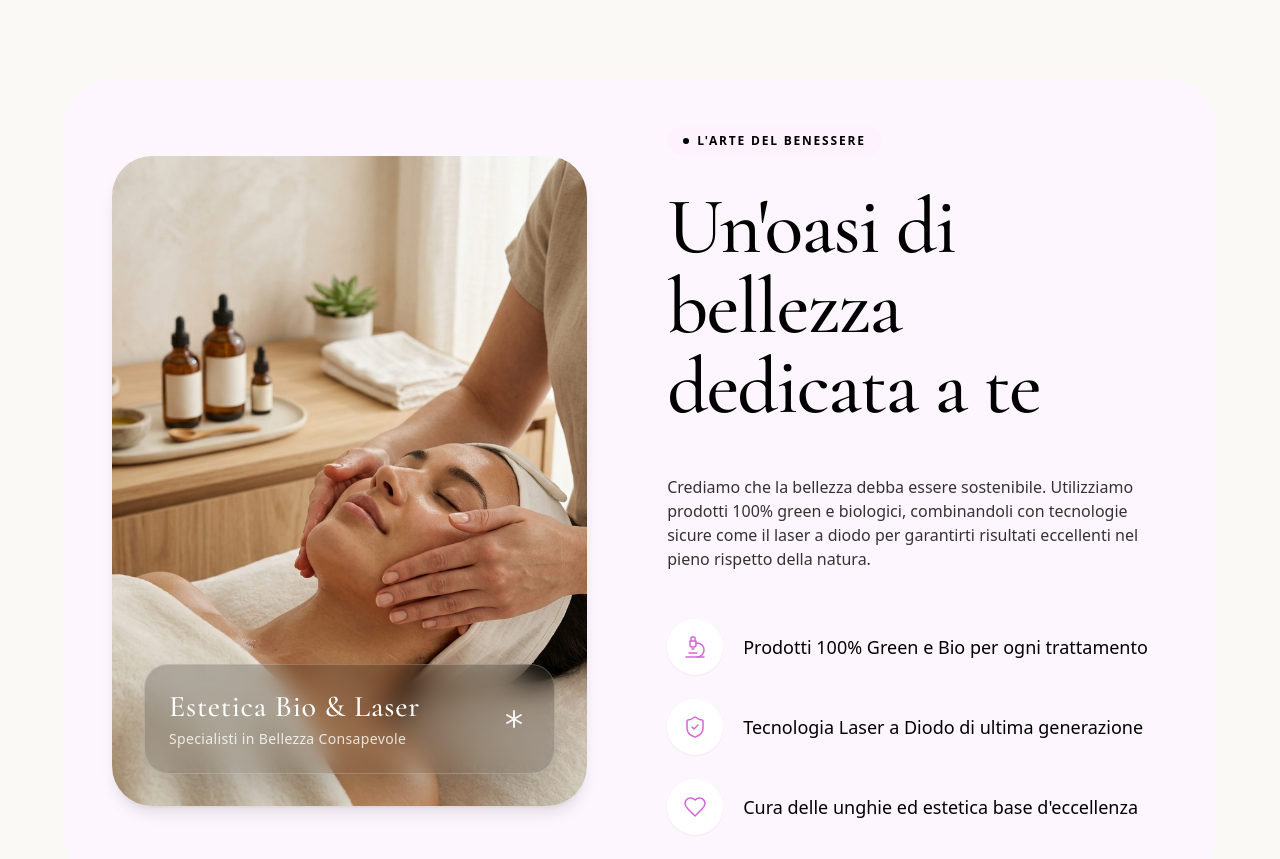
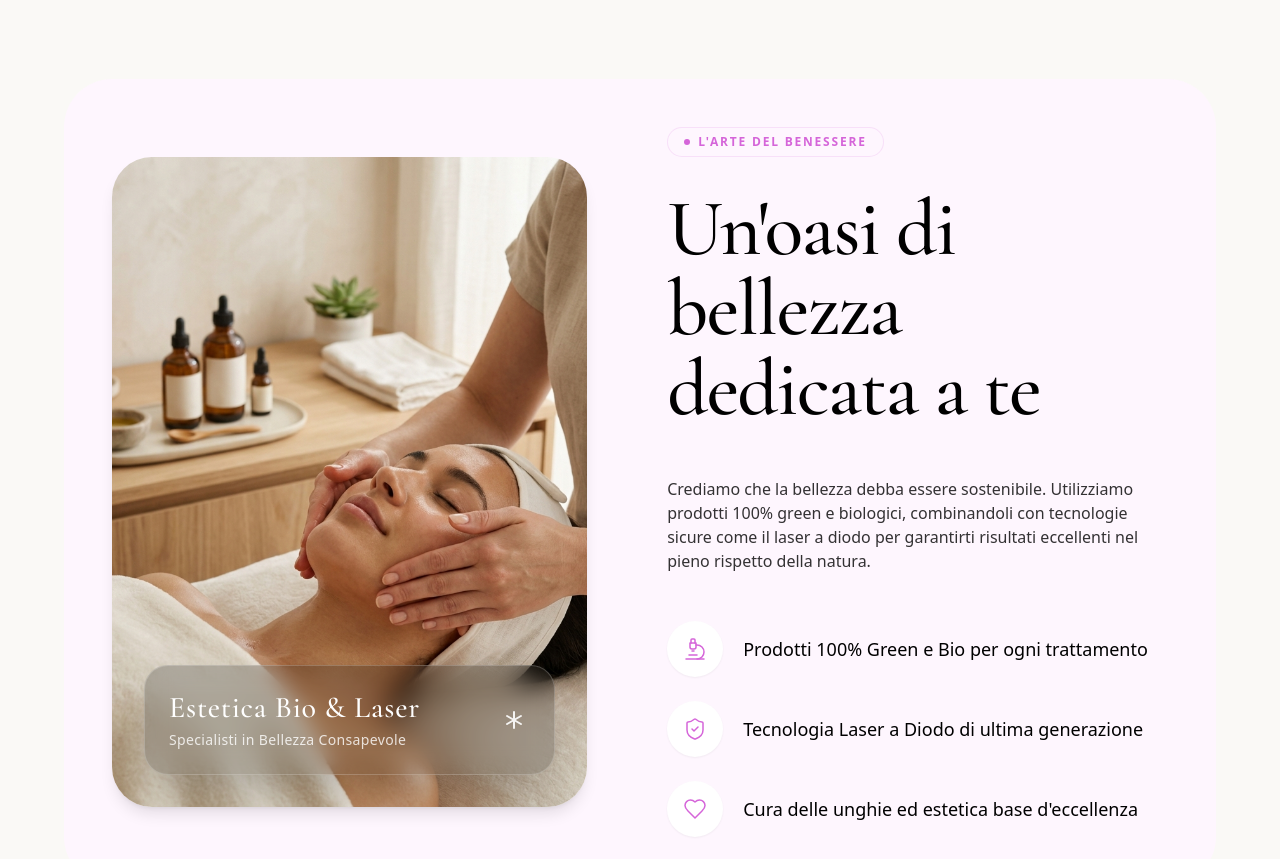
Before and after one commit to belpietrodavide01-beep/bottega-del-benessere, a React (Vite) app: page / in a window 1280 px wide. Shown: the part 3200-4059 px from the top of the page. Built offline with nearby package versions, Linux system fonts and the light colour scheme.

Commit message:
style: standardize badge colors in AboutSection

```diff
--- a/src/components/AboutSection.jsx
+++ b/src/components/AboutSection.jsx
@@ -54,10 +54,11 @@ export default function AboutSection() {
             whileInView={{ opacity: 1, x: 0 }}
             viewport={{ once: true }}
             transition={{ duration: 0.6 }}
-            className="inline-flex flex-row items-center gap-2 px-4 py-1.5 rounded-full mb-8 self-start bg-[#fdf2fd]"
+            className="inline-flex flex-row items-center gap-2 px-4 py-1.5 rounded-full mb-8 self-start"
+            style={{ backgroundColor: '#fef6fe', border: '1px solid rgba(213, 101, 217, 0.15)' }}
           >
-            <span className="w-1.5 h-1.5 rounded-full bg-black" />
-            <span className="text-[10px] md:text-xs font-bold tracking-[0.15em] text-black uppercase">
+            <span className="w-1.5 h-1.5 rounded-full bg-[#d565d9]" />
+            <span className="text-[10px] md:text-xs font-bold tracking-[0.15em] text-[#d565d9] uppercase">
               L'arte del benessere
             </span>
           </motion.div>
```
